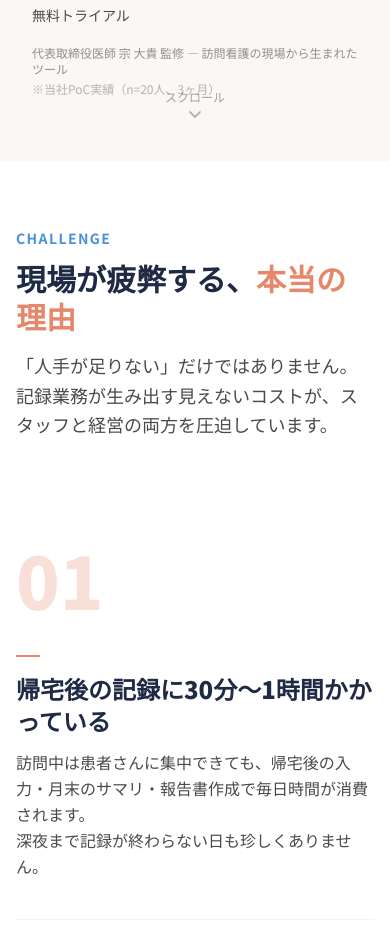
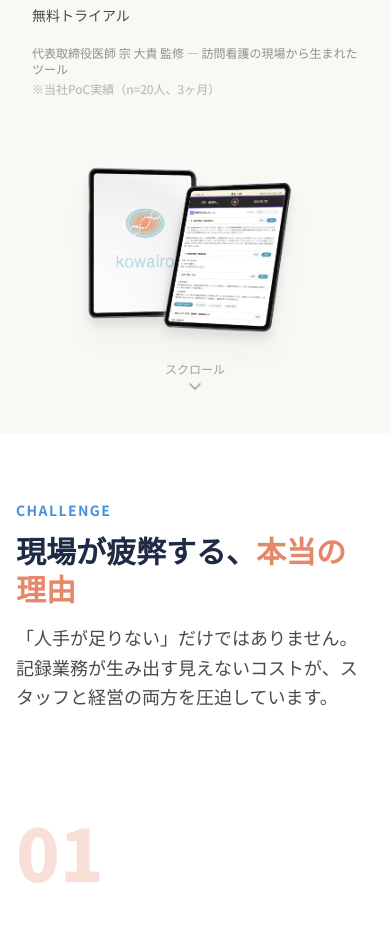
Before and after one commit to idenshi-416/kowairo-lp, a Next.js app: page / in a window 390 px wide. Shown: the part 880-1806 px from the top of the page. Built offline with nearby package versions, Linux system fonts and the light colour scheme.

Commit message:
スマホ用ファーストビューにアプリ画像を追加

```diff
--- a/components/HeroSection.tsx
+++ b/components/HeroSection.tsx
@@ -78,6 +78,18 @@ export default function HeroSection() {
         <p className={`text-xs text-body/40 mt-1 ${item()}`} style={style(1100)}>
           ※当社PoC実績（n=20人、3ヶ月）
         </p>
+
+        {/* Mobile mockup - スマホのみ表示 */}
+        <div className={`flex lg:hidden justify-center mt-8 ${item()}`} style={style(1200)}>
+          <Image
+            src="/images/app-mockup-transparent.png"
+            alt="kowairoアプリ画面"
+            width={240}
+            height={280}
+            className="object-contain drop-shadow-xl"
+            priority
+          />
+        </div>
       </div>
 
       {/* Right panel - scattered photo collage + centered mockup */}
```
